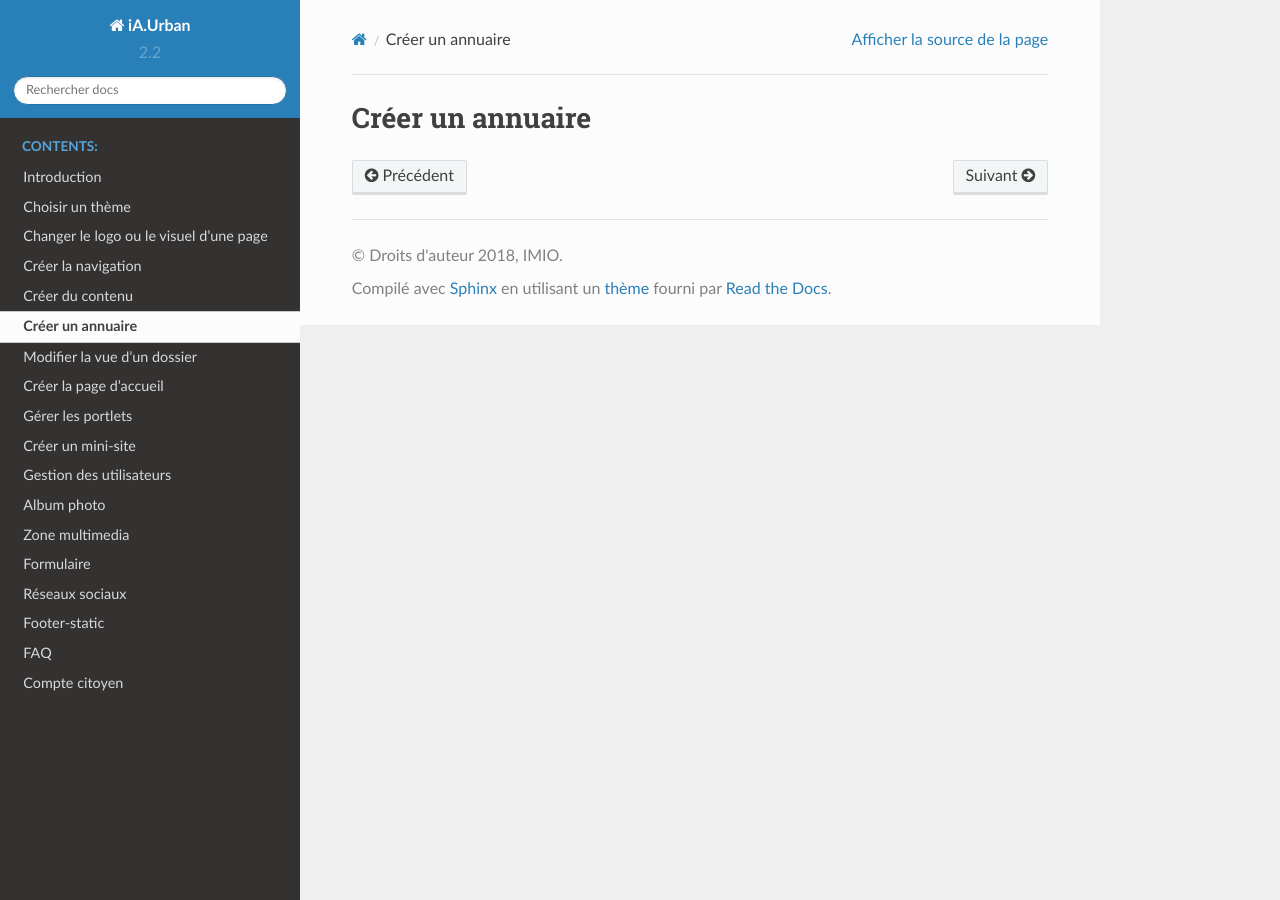
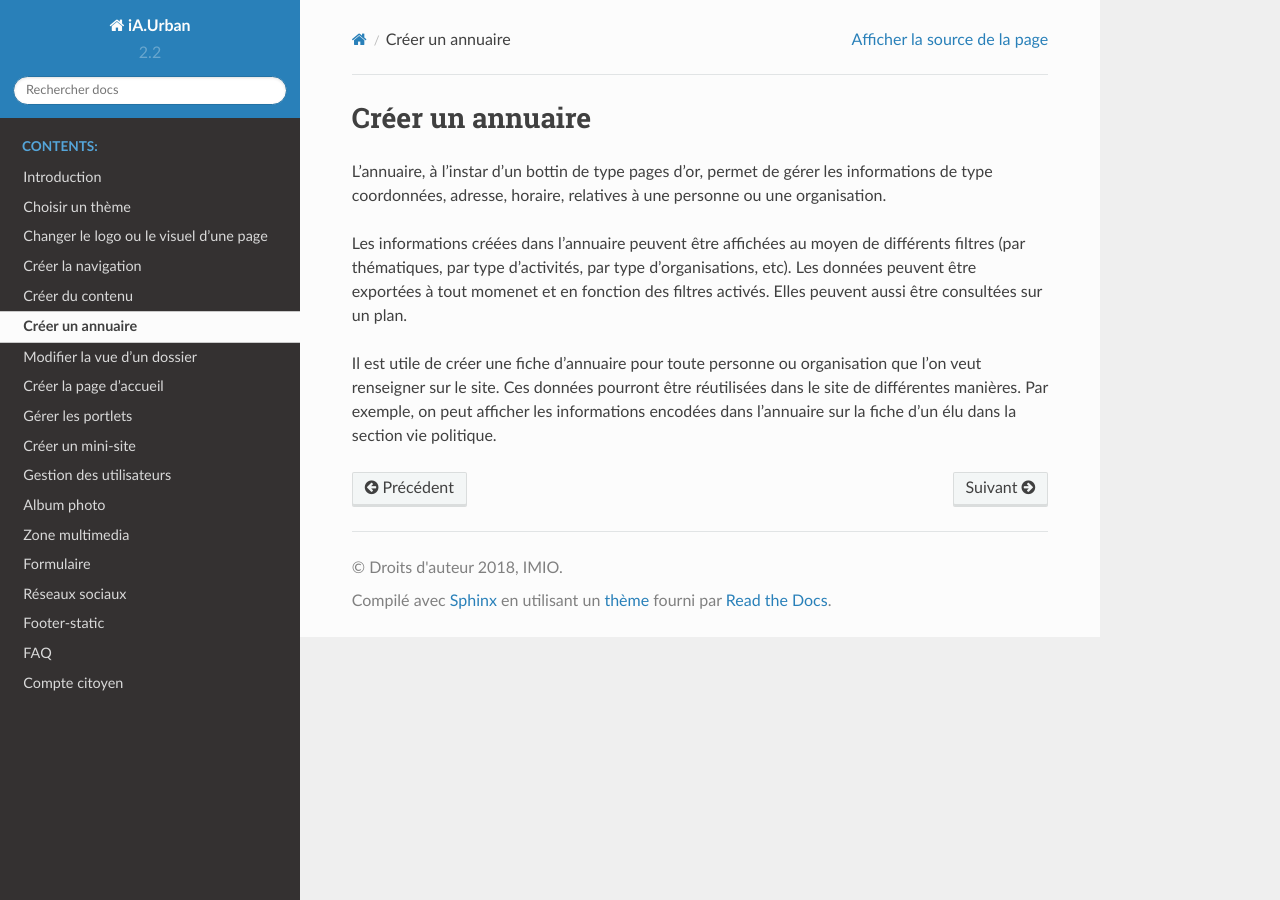
Before and after one commit to IMIO/buildout.website, a Sphinx documentation site: the page built from doc/sphinx/source/documentation/annuaire.rst, in a window 1280 px wide. Built offline with Sphinx 7.4.7 and the Read the Docs theme 2.0.0, drawn with Linux system fonts in a browser that asks for light colours.

Commit message:
Add annuaire.rst for documentation iA.Web

```diff
--- a/doc/sphinx/source/documentation/annuaire.rst
+++ b/doc/sphinx/source/documentation/annuaire.rst
@@ -3,3 +3,9 @@
 
 Créer un annuaire
 =================
+
+L'annuaire, à l'instar d'un bottin de type pages d'or, permet de gérer les informations de type coordonnées, adresse, horaire, relatives à une personne ou une organisation.
+
+Les informations créées dans l'annuaire peuvent être affichées au moyen de différents filtres (par thématiques, par type d'activités, par type d'organisations, etc). Les données peuvent être exportées à tout momenet et en fonction des filtres activés. Elles peuvent aussi être consultées sur un plan.
+
+Il est utile de créer une fiche d'annuaire pour toute personne ou organisation que l'on veut renseigner sur le site. Ces données pourront être réutilisées dans le site de différentes manières. Par exemple, on peut afficher les informations encodées dans l'annuaire sur la fiche d'un élu dans la section vie politique.
```
